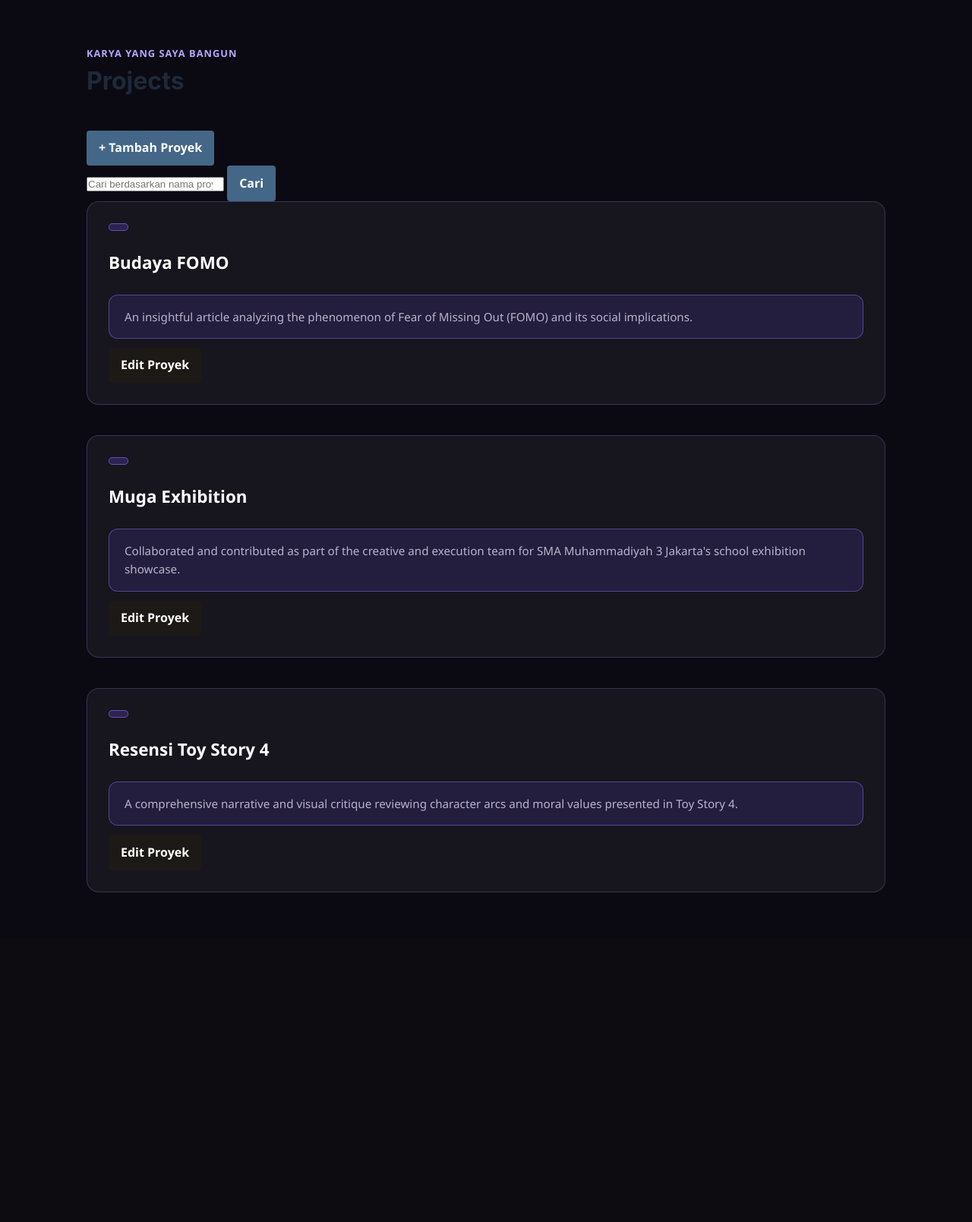
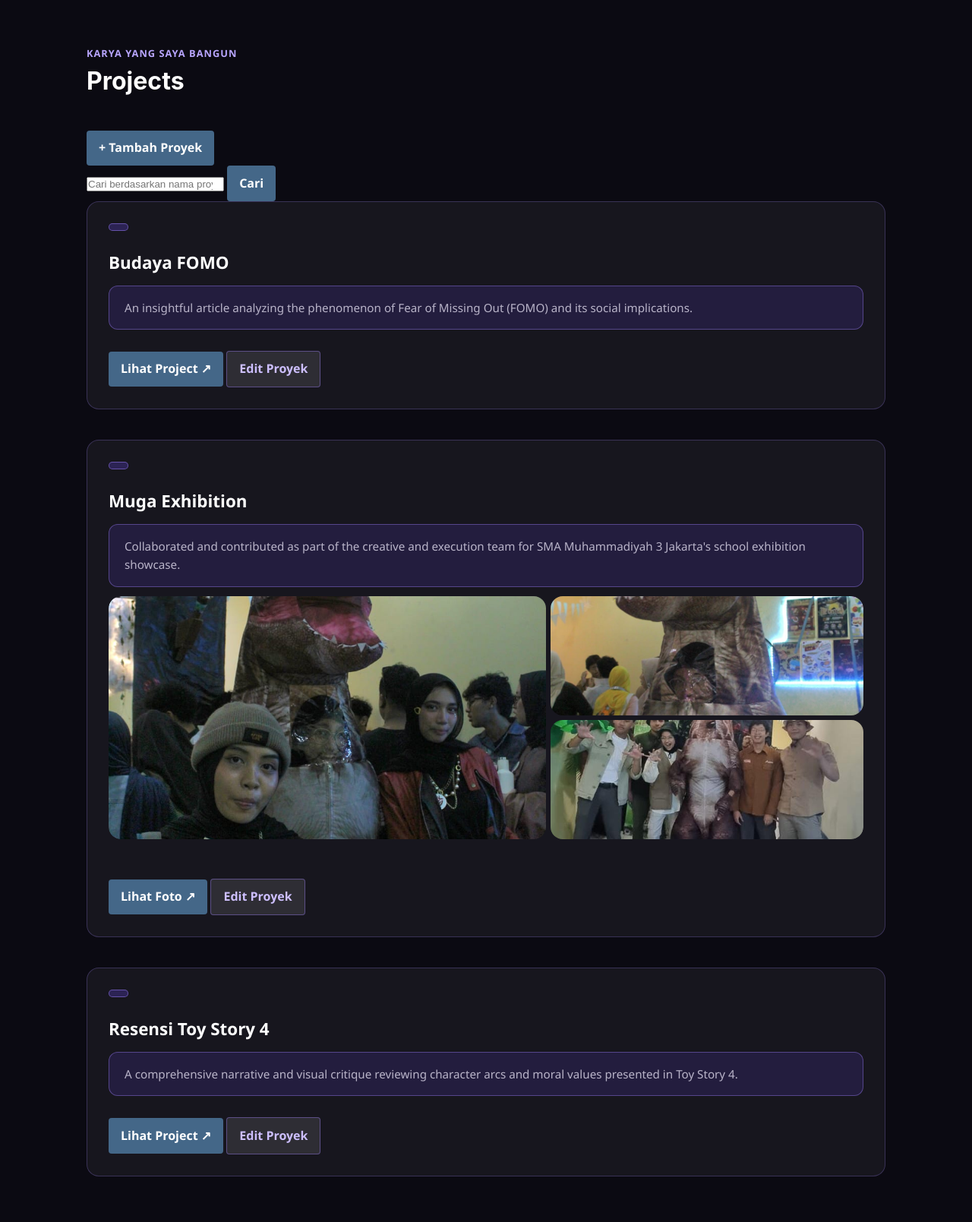
Before and after one commit to nalanii-c/myportofolio, a Django app: page /projects/ in a window 1280 px wide. Shown: the part 74-1683 px from the top of the page at 76% size. Before the commit the page ends 1249 px from the top, so only its background shows below. Run offline with Django 5.2, Linux system fonts and the light colour scheme; data comes from the database, SQL or seed files in the repository; parts of the project's set-up code (start-up, migrations or seed data) failed here and were passed over.

Commit message:
style: revamp CSS layout for education, experience, project, and skills sections

```diff
--- a/main/static/css/style.css
+++ b/main/static/css/style.css
@@ -12,7 +12,6 @@
     --line: #0f0f0f;
     --text-muted: #666459;
     --radius: 4px;
-
     --hero-bg: #0a0a0f;
     --hero-text: #f5f5f7;
     --hero-text-muted: #9a9aa5;
@@ -342,10 +341,11 @@ h1, .brand {
 }
 
 .section-title,
-.experience-section h1 {
+.experience-section h1,
+.projects-section .project-header h1 {
     font-size: 2rem;
     margin-bottom: 40px;
-    color: #1e293b;
+    color: #ffffff;
 }
 
 .section-kicker {
@@ -673,8 +673,10 @@ h1, .brand {
 .projects-section#experience .project-card h3 {
     color: #ffffff;
     font-size: 1.4rem;
-    margin-top: 0;
+    margin-top: 12px;
     margin-bottom: 4px;
+    position: relative;
+    z-index: 2;
 }
 
 .projects-section#experience .project-card p {
@@ -717,6 +719,28 @@ h1, .brand {
 
 .projects-section#experience .skill-view-btn:hover {
     opacity: 0.9;
+}
+
+.projects-section#experience .project-card,
+.projects-section#experience .project-card .card-actions,
+.projects-section#experience .project-card-actions {
+    display: flex;
+    flex-direction: column;
+    justify-content: space-between;
+}
+
+.projects-section#experience .project-card .card-actions,
+.projects-section#experience .project-card-actions {
+    flex-direction: row;
+    gap: 12px;
+    align-items: center;
+    margin-top: 16px;
+}
+
+.projects-section#experience .project-card .button-secondary {
+    background: rgba(255, 255, 255, 0.1);
+    border: 1px solid rgba(160, 130, 255, 0.4);
+    color: #cdbfff;
 }
 
 .experience-section {
--- a/templates/education.html
+++ b/templates/education.html
@@ -4,8 +4,8 @@
     <main>
         <section class="projects-section" id="education">
             <div class="container">
-                <p class="section-kicker">Riwayat akademik</p>
-                <h1 class="section-title">Education</h1>
+                <p class="section-kicker">My Academic</p>
+                <h1 class="section-title">Nala's Education</h1>
 
                 <div class="edu-timeline">
                     <div class="edu-item">
--- a/templates/experience.html
+++ b/templates/experience.html
@@ -6,8 +6,8 @@
     <main>
         <section class="projects-section" id="experience">
             <div class="container">
-                <span class="section-kicker">PERJALANAN SAYA SEJAUH INI</span>
-                <h2 class="section-title">Experience & Achievements</h2>
+                <span class="section-kicker">My Experience and Achievement's</span>
+                <h2 class="section-title">Nala's Experience</h2>
 
                 <!-- TIMELINE CONTAINER -->
                 <div class="edu-timeline">
--- a/templates/project.html
+++ b/templates/project.html
@@ -4,7 +4,7 @@
 {% endblock meta %}
 {% block content %}
     <main>
-        <section class="experience-section" id="experience">
+        <section class="projects-section" id="experience">
             <div class="container">
                 <p class="section-kicker">Karya yang saya bangun</p>
                 <div class="project-header">
@@ -26,22 +26,48 @@
                            aria-label="Cari berdasarkan nama proyek">
                     <button type="submit" class="button">Cari</button>
                 </form>
-                <div class="experience-grid project-grid">
+                <div class="projects-grid">
                     {% for project in project_list %}
-                        <article class="experience-card">
-                            {% if project.project_image_url %}
-                                <img src="{{ project.project_image_url }}"
-                                     alt="Gambar {{ project.title }}"
-                                     class="project-image">
+                        <article class="project-card">
+
+                            <div class="project-content">
+                                <span class="badge">{{ project.tech_stack }}</span>
+                                <h3>{{ project.title }}</h3>
+                                <p>{{ project.description|safe }}</p>
+                            </div>
+
+
+                            {% if project.title == "Muga Exhibition" %}
+                                <div class="skill-image-wrap skill-image-wrap--multi">
+                                    <a href="#muga-lightbox">
+                                        <img src="/static/img/dino_nala.jpeg" alt="{{ project.title }}">
+                                    </a>
+                                    <a href="#muga-lightbox">
+                                        <img src="/static/img/dinosaurus_nala.jpeg" alt="{{ project.title }}">
+                                    </a>
+                                    <a href="#muga-lightbox">
+                                        <img src="/static/img/foto_berbarengan.jpeg" alt="{{ project.title }}">
+                                    </a>
+                                </div>
+                            {% elif project.project_image_url %}
+                                <div class="skill-image-wrap">
+                                    <img src="{{ project.project_image_url }}" alt="Gambar {{ project.title }}">
+                                </div>
                             {% endif %}
-                            <h2>{{ project.title }}</h2>
-                            <span class="experience-category">{{ project.tech_stack }}</span>
-                            <p class="experience-description">{{ project.description|safe }}</p>
+
+
                             <div class="project-card-actions">
                                 <div class="project-actions">
-                                    {% if project.project_url %}
-                                        <a href="{{ project.project_url }}" class="button">Lihat Project</a>
+                                    {% if project.title == "Budaya FOMO" %}
+                                        <a href="https://medium.com/@2223-k.nalani/budaya-fomo-87d6f0d1c7e1" target="_blank" class="button">Lihat Project ↗</a>
+                                    {% elif project.title == "Resensi Toy Story 4" %}
+                                        <a href="https://medium.com/@2223-k.nalani/budaya-fomo-87d6f0d1c7e1" target="_blank" class="button">Lihat Project ↗</a>
+                                    {% elif project.title == "Muga Exhibition" %}
+                                        <a href="#muga-lightbox" class="button">Lihat Foto ↗</a>
+                                    {% elif project.project_url %}
+                                        <a href="{{ project.project_url }}" class="button" target="_blank">Lihat Project ↗</a>
                                     {% endif %}
+
                                     <a href="{% url 'main:edit_project' project.id %}" class="button button-secondary">Edit Proyek</a>
                                     {% include "components/project_delete_modal.html" with project=project %}
                                 </div>
@@ -57,5 +83,14 @@
                 </div>
             </div>
         </section>
+
+        <div id="muga-lightbox" class="lightbox">
+            <a href="#" class="lightbox-close">&times;</a>
+            <div class="lightbox-content">
+                <img src="/static/img/dino_nala.jpeg" alt="Dino Naa">
+                <img src="/static/img/dinosaurus_nala.jpeg" alt="Dinosaurus Nala">
+                <img src="/static/img/foto_berbarengan.jpeg" alt="Foto Berbarengan">
+            </div>
+        </div>
     </main>
 {% endblock content %}
--- a/templates/skills.html
+++ b/templates/skills.html
@@ -4,8 +4,8 @@
     <main>
         <section class="projects-section" id="skills">
             <div class="container">
-                <p class="section-kicker">Keahlian &amp; Teknologi</p>
-                <h1 class="section-title">Skills</h1>
+                <p class="section-kicker">My Skills</p>
+                <h1 class="section-title">Nala's Skills</h1>
                 <div class="projects-grid">
                     {% for skill in skills_list %}
                         <article class="project-card">
```
